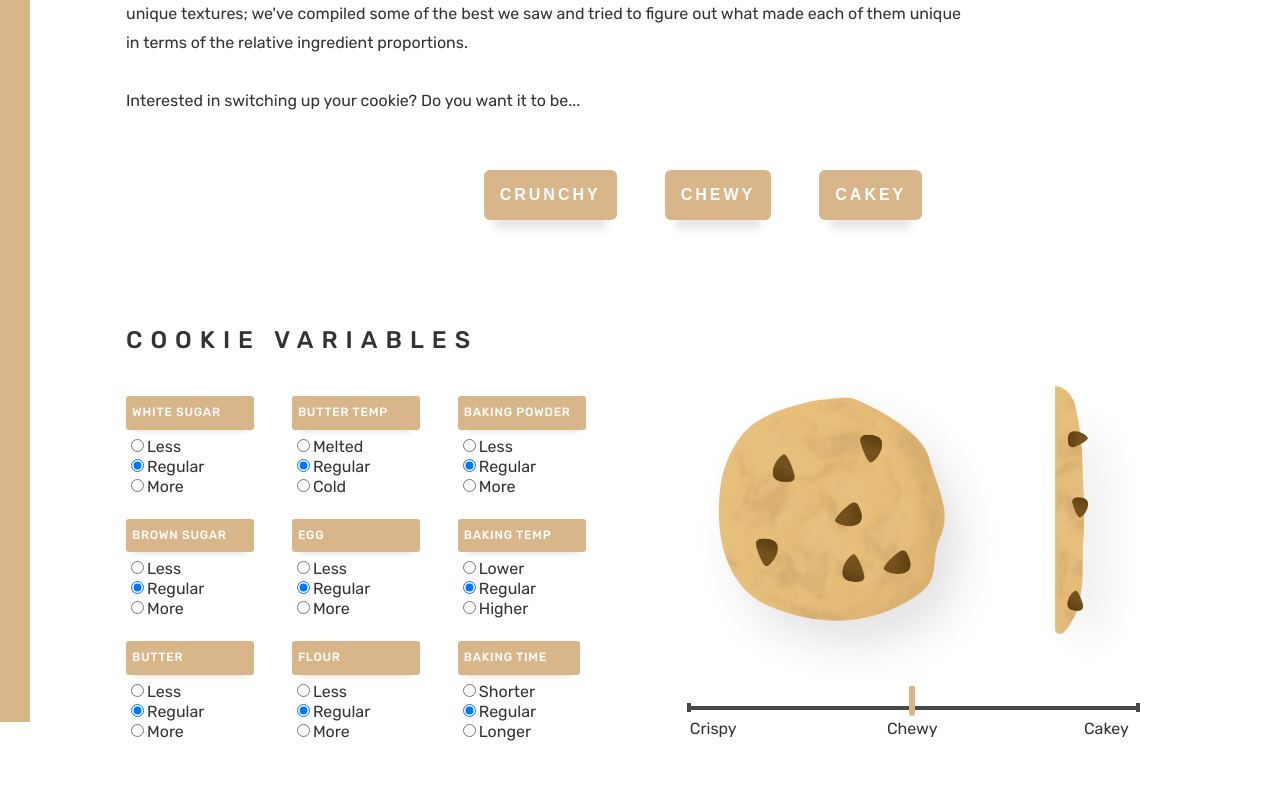
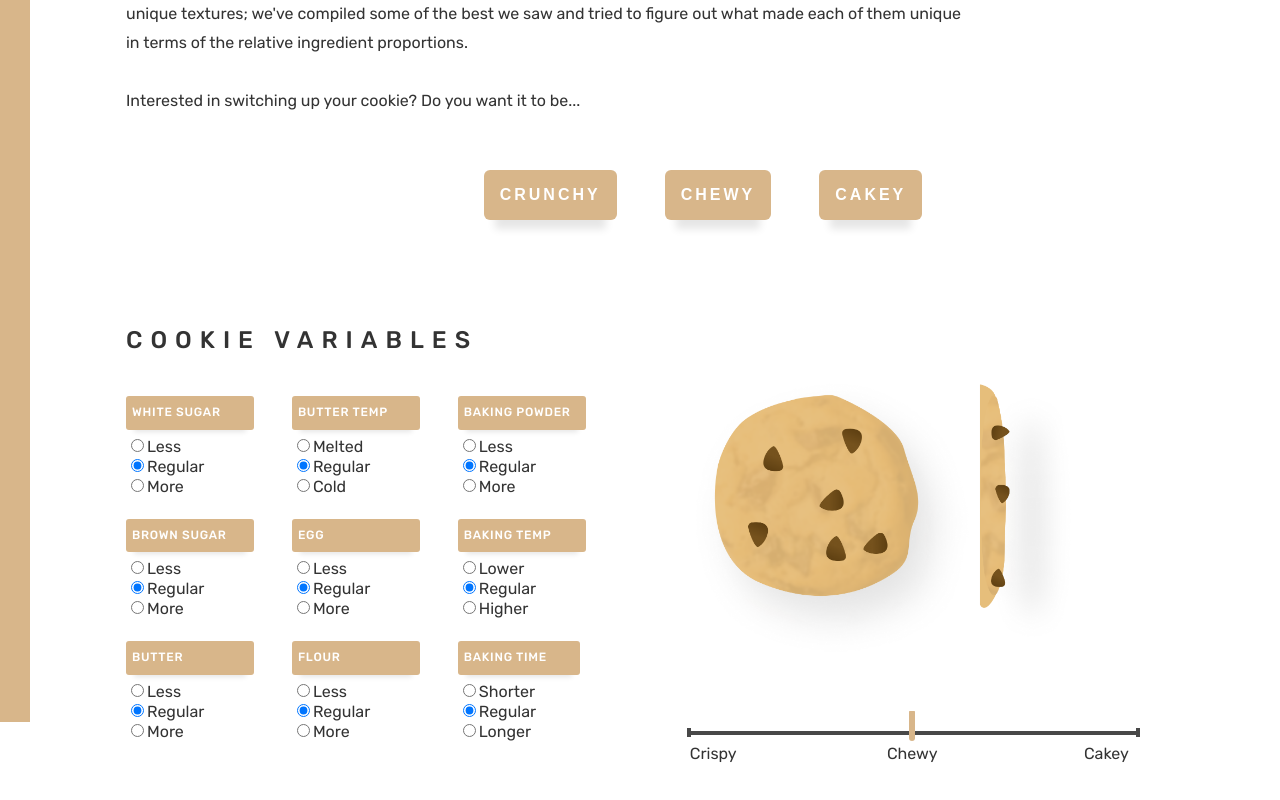
Before and after one commit to lommyti/infoviz-a4, a React (Create React App) app: page / in a window 1280 px wide. Shown: the part 4649-5449 px from the top of the page. Built offline with nearby package versions, Linux system fonts and the light colour scheme.

Commit message:
apparent bug

```diff
--- a/src/App.css
+++ b/src/App.css
@@ -244,6 +244,7 @@ button:hover{
   display:block;
   float:right;
   padding-left: 8em;
+  padding-top: 3em;
   box-sizing: border-box;
   padding-bottom: 8em;
 }
@@ -267,7 +268,9 @@ button:hover{
 }
 
 .customizationImages img{
-  height: 20em;
+  height: 18em;
+  position: absolute;
+  transition: .4s ease-in-out;
 }
 
 .customizationPointer{
@@ -278,6 +281,7 @@ button:hover{
   margin-top: -30px;
   position: relative;
   z-index: 999;
+  transition: .2s ease-in-out;
 }
 
 table{
--- a/src/App.js
+++ b/src/App.js
@@ -51,7 +51,11 @@ class App extends React.Component {
         bakingpowder: "0",
         temp: "0",
         time: "0",
-        score: 10,
+        score: 9,
+        pointerLocation: {marginLeft: "37.5%"},
+        cookieHeight: {width: "auto", marginLeft: "18em"},
+        cookieSpread: {height:"18em", width:"auto"},
+
      };
    }
 
@@ -99,8 +103,15 @@ class App extends React.Component {
       let attr = attrs[i]
       newScore += parseInt(this.state[attr])
     }
+    let newPosition =  newScore * (75/18);
+    let newMarginLeft = {marginLeft: newPosition + "%"};
+    let newCookieHeight = {width: Math.pow(newScore, .5) + "em", marginLeft:"18em", height:(newScore*2)+"em", marginTop:"-"+(newScore-9)+"em"};
+    let newCookieSpread = {height:(newScore*2)+"em", width:"auto", marginLeft:"-"+(newScore-9)+"em", marginTop:"-"+(newScore-9)+"em"}
     this.setState({
       score: newScore,
+      pointerLocation: newMarginLeft,
+      cookieHeight: newCookieHeight,
+      cookieSpread: newCookieSpread,
     })
 
 
--- a/src/Customization.js
+++ b/src/Customization.js
@@ -9,9 +9,7 @@ class Customization extends React.Component {
     constructor(props) {
      super(props);
      this.state = {
-       pointerLocation: {marginLeft: "37.5%"},
-       cookieHeight: {width: "auto"},
-       cookieSpread: {height:"20em", width:"auto"},
+
      };
    }
 
@@ -215,8 +213,8 @@ render(){
 
     </div>
       <div class="customizationImages">
-        <img src={cookieImg} style={this.state.cookieSpread}/>
-        <img src={cookieSideViewImg} style={this.state.cookieHeight}/>
+        <img src={cookieImg} style={this.props.cookieData.cookieSpread}/>
+        <img src={cookieSideViewImg} style={this.props.cookieData.cookieHeight}/>
       </div>
       </div>
       <div class="customizationBar">
@@ -224,7 +222,7 @@ render(){
         <div class="customizationLine"></div>
         <div class="customizationDivider"></div>
 
-        <div class="customizationPointer" style={this.state.pointerLocation}></div>
+        <div class="customizationPointer" style={this.props.cookieData.pointerLocation}></div>
 
         <div>
         <table>
```
Also changed, not shown: src/img/cookie_side_view.png.
